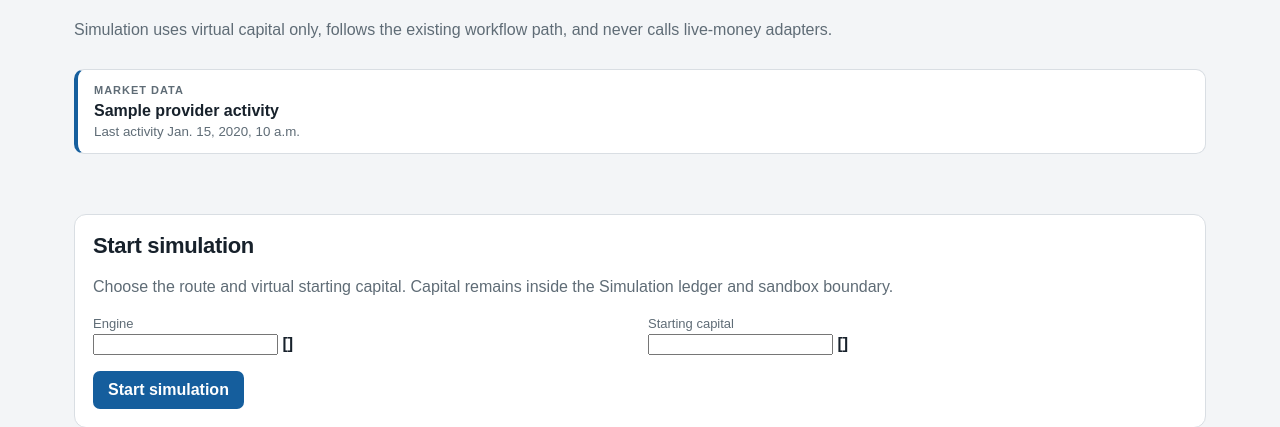
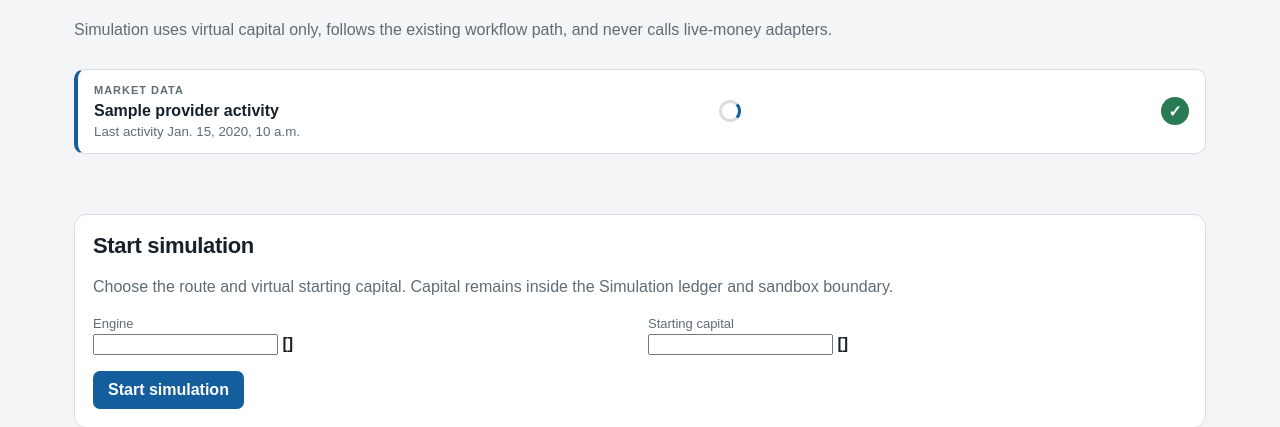
Before and after one commit to BytecodeBrewer/Q-Bet, a Django app: template templates/qbet_web/simulation.html in a window 1280 px wide. Shown: the part 147-574 px from the top of the page. Run offline with Django 5.2, Linux system fonts and the light colour scheme; the template is opened without the code that fills it: most values are stand-ins (such as "Sample title", 1, 10 or a date in 2020); form fields are guessed from the names that the template uses.

Commit message:
fix(#187): keep live activity indicators dynamically available

```diff
--- a/templates/qbet_web/simulation.html
+++ b/templates/qbet_web/simulation.html
@@ -12,7 +12,8 @@
       <strong data-provider-label>{{ provider_activity.label }}</strong>
       {% if provider_activity.occurred_at %}<small>Last activity {{ provider_activity.occurred_at }}</small>{% endif %}
     </div>
-    {% if provider_activity.is_working %}<span class="activity-spinner" aria-label="Working"></span>{% elif provider_activity.state == "success" %}<span class="activity-check" aria-label="Success">✓</span>{% endif %}
+    <span class="activity-spinner provider-working-indicator" aria-label="Working"></span>
+    <span class="activity-check provider-success-indicator" aria-label="Success">✓</span>
   </section>
 
   <p class="simulation-client-status" data-simulation-client-status role="status"></p>
```
